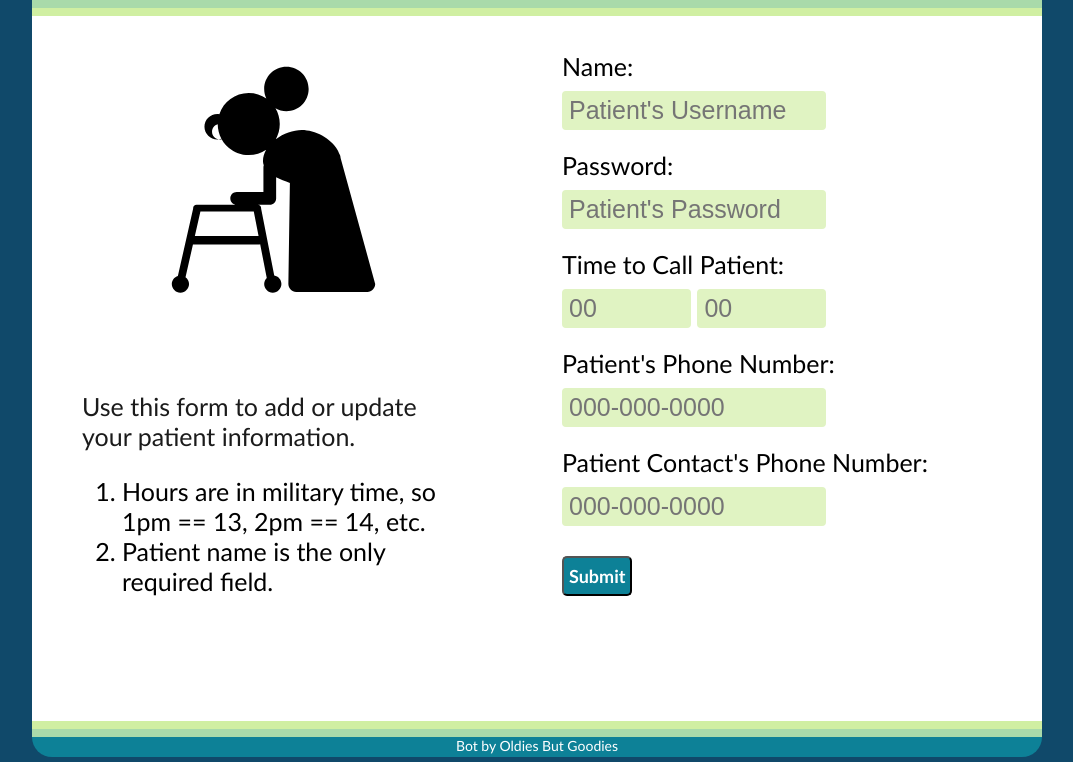
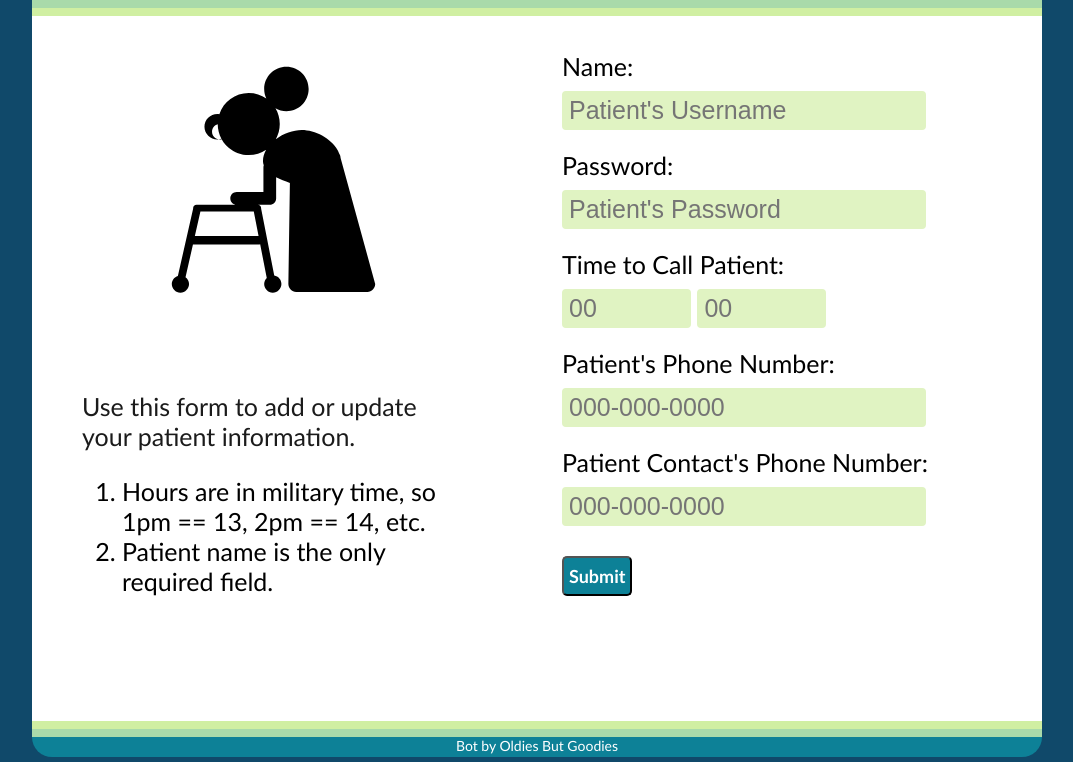
Before and after one commit to cjaiello/MoreDisruptionPleaseHackathon, a Flask app: page / in a window 1280 px wide. Shown: the part 106-868 px from the top of the page, without its empty margins (103-1176 px from the left). Run offline with Flask 2, Linux system fonts and the light colour scheme; parts of the project's set-up code (start-up, migrations or seed data) failed here and were passed over; some libraries are stand-ins or nearby versions.

```diff
--- a/static/styles.css
+++ b/static/styles.css
@@ -1,6 +1,6 @@
 input[type=text] {
   border-radius: 4px;
-  width: 250px;
+  width: 350px;
   height: 35px;
 	font-size: 25px;
 	color: #10496a;
```
